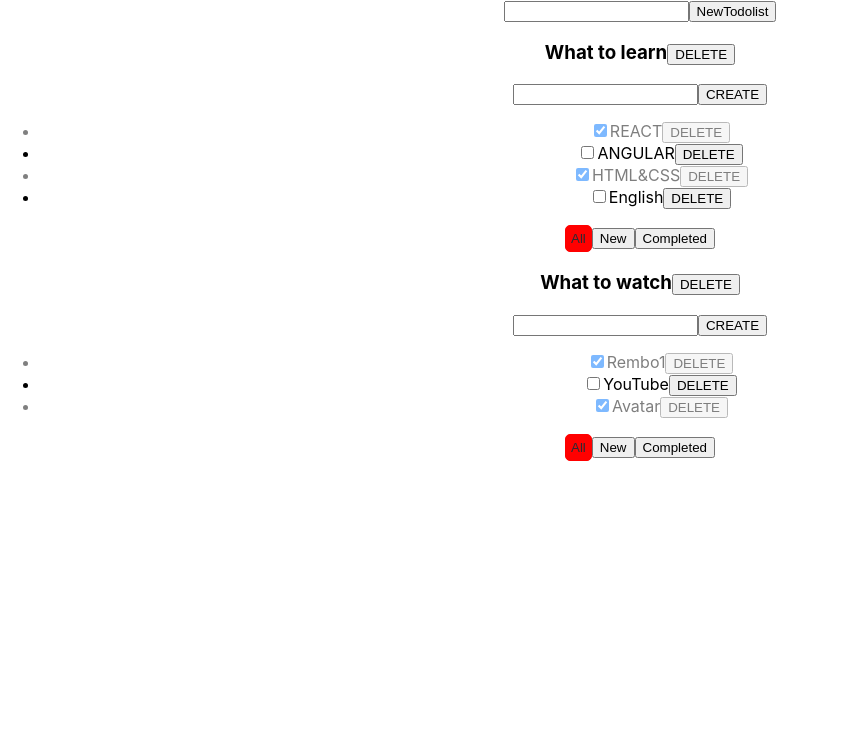
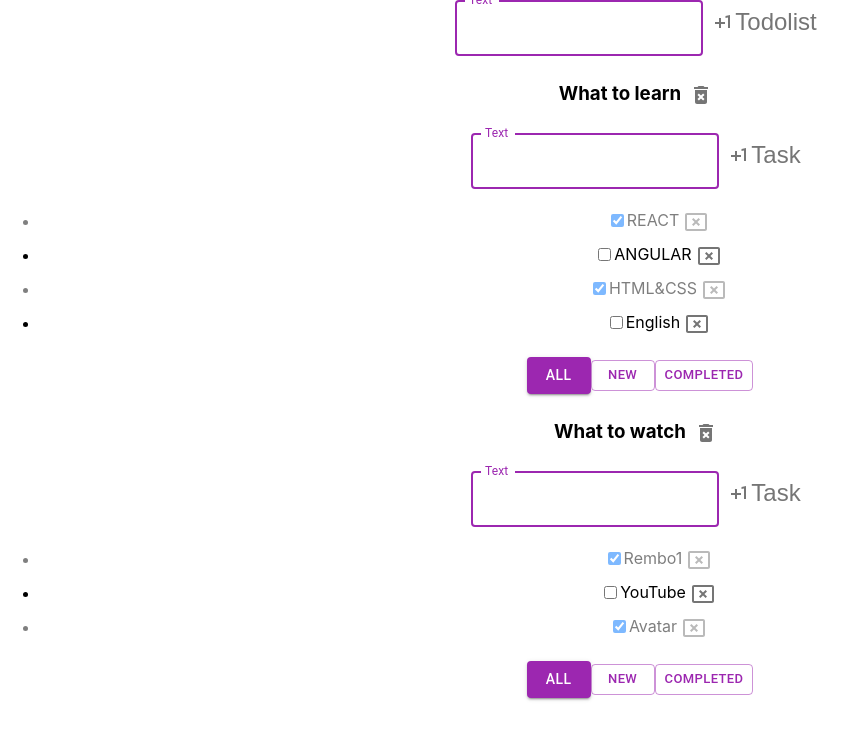
Before and after one commit to pavelminsk1979/-finalTodolist, a React (Create React App) app: page / in a window 1280 px wide. Shown: the top 740 px of the page, without its empty margins (0-857 px from the left). Built offline with nearby package versions, Linux system fonts and the light colour scheme.

Commit message:
MaterialUI part1

```diff
--- a/package.json
+++ b/package.json
@@ -3,6 +3,10 @@
   "version": "0.1.0",
   "private": true,
   "dependencies": {
+    "@emotion/react": "^11.10.6",
+    "@emotion/styled": "^11.10.6",
+    "@mui/icons-material": "^5.11.11",
+    "@mui/material": "^5.11.12",
     "@testing-library/jest-dom": "^5.14.1",
     "@testing-library/react": "^13.0.0",
     "@testing-library/user-event": "^13.2.1",
--- a/src/App.tsx
+++ b/src/App.tsx
@@ -99,7 +99,7 @@ function App() {
     return (
         <div className="App">
 
-            <CreateItemForm name={'NewTodolist'} callback={createTodolistHundler}/>
+            <CreateItemForm name={'Todolist'} callback={createTodolistHundler}/>
 
             {
                 todolists.map(todol => {
--- a/src/CreateItemForm.tsx
+++ b/src/CreateItemForm.tsx
@@ -1,5 +1,8 @@
 import React, {ChangeEvent, KeyboardEvent, useState} from 'react';
 import stule from "./Todolist.module.css";
+import IconButton from "@mui/material/IconButton";
+import PlusOne from "@mui/icons-material/PlusOne";
+import TextField from "@mui/material/TextField";
 
 type CreateItemFormType = {
     name:string
@@ -37,16 +40,22 @@ export const CreateItemForm = ({name,callback}: CreateItemFormType) => {
 
     return (
         <div>
-            <input
+            <TextField
+                color="secondary"
+                focused
                 className={inputError ? stule.inputError : ''}
                 onKeyPress={onKeyPressCreateText}
                 onChange={onChangeCreateText}
-                value={text}/>
+                value={text}
+                label="Text"
+                variant="outlined" />
 
-            <button
-                onClick={onClickCreateTask}
-            >{name}
-            </button>
+
+            <IconButton
+                onClick={onClickCreateTask}>
+                <PlusOne/>{name}
+            </IconButton>
+
 
             {inputError ? <div className={stule.messageError}>{inputError}</div> : <br/>}
         </div>
--- a/src/EditModeTitle.tsx
+++ b/src/EditModeTitle.tsx
@@ -1,4 +1,5 @@
 import React, {ChangeEvent, useState} from "react";
+import TextField from "@mui/material/TextField";
 
 type EditModeTitleType = {
     title: string
@@ -25,12 +26,15 @@ export const EditModeTitle = ({title, callback}: EditModeTitleType) => {
 
     return (
         editMode
-            ? <input
+            ? <TextField
+                color="error"
                 autoFocus
                 onBlur={inputOnBlurHundler}
                 value={editTitle}
                 onChange={inputOnChangeHundler}
-            />
+                label="EditText"
+                variant="standard" />
+
             : <span
                 onDoubleClick={spanOnDubleClickHundler}
             >{title}</span>
--- a/src/Todolist.tsx
+++ b/src/Todolist.tsx
@@ -3,6 +3,10 @@ import {FilterType, TaskType} from "./App";
 import stule from "./Todolist.module.css";
 import {CreateItemForm} from "./CreateItemForm";
 import {EditModeTitle} from "./EditModeTitle";
+import Button from "@mui/material/Button";
+import IconButton from '@mui/material/IconButton';
+import CancelPresentation from "@mui/icons-material/CancelPresentation";
+import DeleteForever from "@mui/icons-material/DeleteForever";
 
 type TodolistType = {
     filter: FilterType
@@ -66,14 +70,15 @@ export const Todolist = ({
                     callback={changeTitleTodolistHundler}
                     title={title}/>
 
-                <button
-                    onClick={deleteTodolistHundler}
-                >DELETE
-                </button>
+                <IconButton
+                    onClick={deleteTodolistHundler}>
+                    <DeleteForever/>
+                </IconButton>
+
             </h3>
 
             <CreateItemForm
-                name={'CREATE'}
+                name={'Task'}
                 callback={createTaskHundler}/>
 
             <ul>
@@ -93,7 +98,13 @@ export const Todolist = ({
                                         e.id, editTitle)}
                                     title={e.title}/>
 
-                                <button onClick={() => onClickDeleteTask(e.id)}>DELETE</button>
+                                <IconButton
+                                    size={"small"}
+                                    onClick={
+                                    () => onClickDeleteTask(e.id)}>
+                                    <CancelPresentation/>
+                                </IconButton>
+
 
                             </li>
                         )
@@ -101,18 +112,24 @@ export const Todolist = ({
                 }
             </ul>
             <div>
-                <button
-                    className={filter === 'all' ? stule.buttonFiltr : ''}
+                <Button
+                    color={'secondary'}
+                    size={filter === 'all' ? 'medium' : 'small'}
+                    variant={filter === 'all' ? "contained" : 'outlined'}
                     onClick={() => onClickFiltrTodolist('all')}>All
-                </button>
-                <button
-                    className={filter === 'new' ? stule.buttonFiltr : ''}
+                </Button>
+                <Button
+                    color={'secondary'}
+                    size={filter === 'new' ? 'medium' : 'small'}
+                    variant={filter === 'new' ? "contained" : 'outlined'}
                     onClick={() => onClickFiltrTodolist('new')}>New
-                </button>
-                <button
-                    className={filter === 'completed' ? stule.buttonFiltr : ''}
+                </Button>
+                <Button
+                    color={'secondary'}
+                    size={filter === 'completed' ? 'medium' : 'small'}
+                    variant={filter === 'completed' ? "contained" : 'outlined'}
                     onClick={() => onClickFiltrTodolist('completed')}>Completed
-                </button>
+                </Button>
             </div>
 
         </div>
```
Also changed, not shown: src/Todolist.module.css (line endings or trailing spaces), 1 other file (tests, documents, lock files or other folders).
